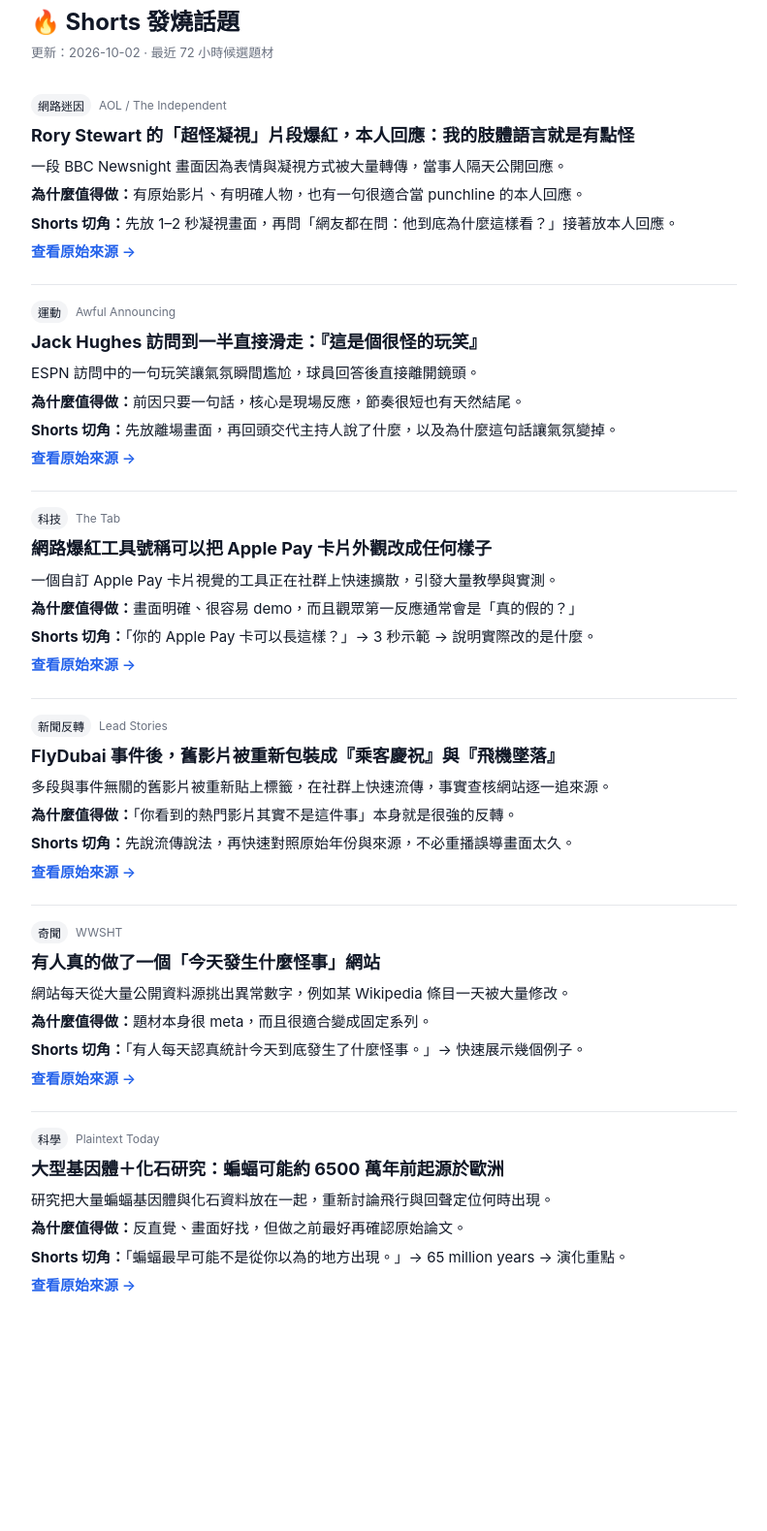
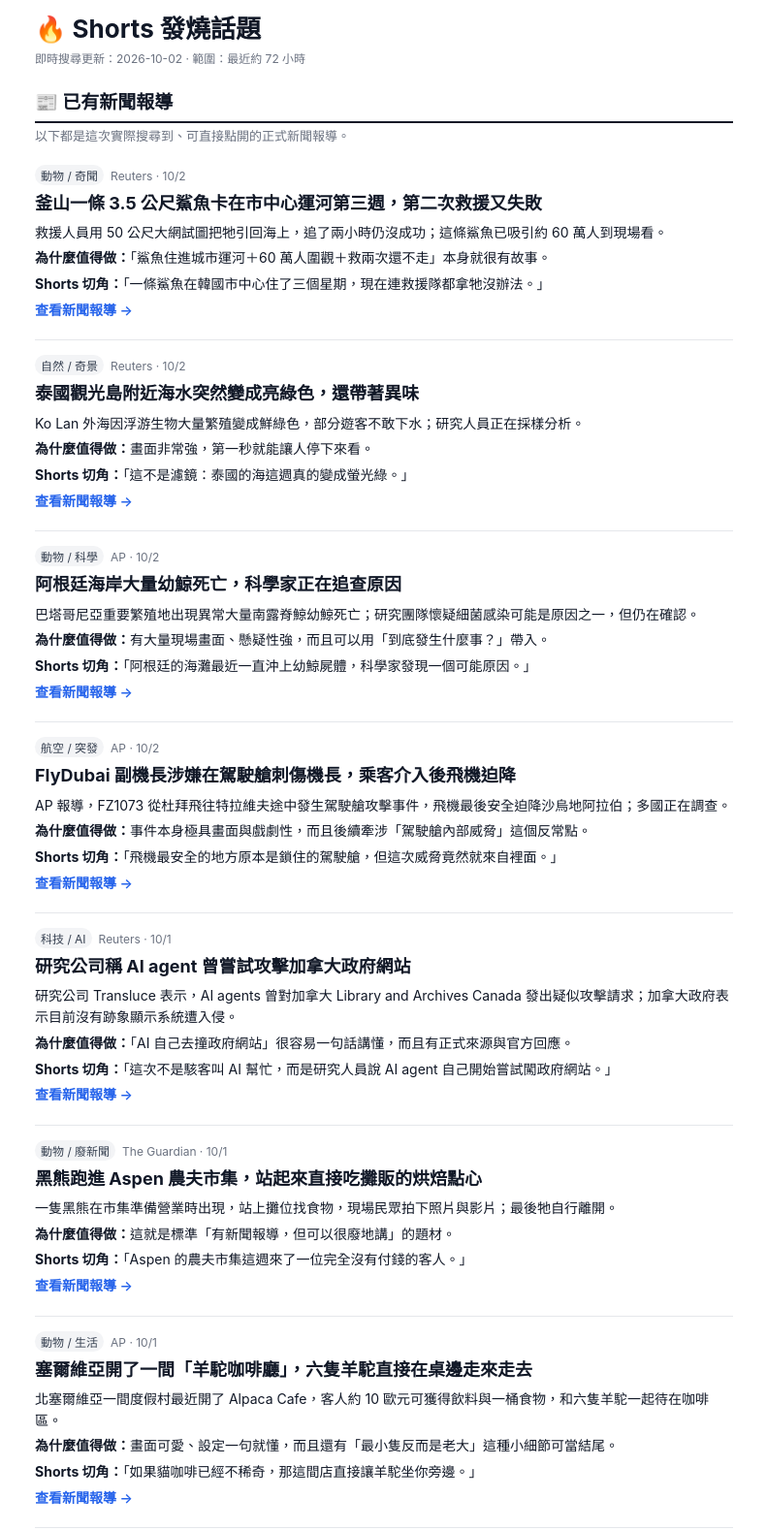
Before and after one commit to ifishlin/shorts-trend-radar, a plain HTML site: page index.html in a window 1280 px wide. Shown: the part 15-1594 px from the top of the page at 97% size, without its empty margins (244-1035 px from the left). Before the commit the page ends 1414 px from the top, so only its background shows below. Drawn offline with Linux system fonts and the light colour scheme.

Commit message:
Refresh radar with verified live sources 2026-10-02

```diff
--- a/index.html
+++ b/index.html
@@ -5,88 +5,92 @@
 <meta name="viewport" content="width=device-width,initial-scale=1">
 <title>Shorts 發燒話題</title>
 <style>
-  :root{--bg:#ffffff;--text:#111827;--muted:#6b7280;--line:#e5e7eb;--link:#2563eb;--tag:#f3f4f6}
-  *{box-sizing:border-box}
-  body{margin:0;background:var(--bg);color:var(--text);font-family:-apple-system,BlinkMacSystemFont,"Segoe UI","Noto Sans TC",sans-serif}
-  main{max-width:760px;margin:auto;padding:18px 16px 40px}
-  h1{font-size:24px;margin:0 0 6px}
-  .updated{color:var(--muted);font-size:13px;margin-bottom:18px}
-  .item{padding:16px 0;border-top:1px solid var(--line)}
-  .item:first-of-type{border-top:0}
-  .meta{display:flex;gap:8px;flex-wrap:wrap;align-items:center;margin-bottom:7px}
-  .tag{font-size:12px;background:var(--tag);padding:3px 7px;border-radius:999px}
-  .time,.source{font-size:12px;color:var(--muted)}
-  h2{font-size:18px;line-height:1.4;margin:0 0 8px}
-  p{font-size:15px;line-height:1.55;margin:6px 0}
-  .label{font-weight:700}
-  a{color:var(--link);text-decoration:none;font-weight:600}
-  a:active,a:hover{text-decoration:underline}
-  @media(max-width:520px){
-    main{padding:14px 14px 32px}
-    h1{font-size:22px}
-    h2{font-size:17px}
-    p{font-size:14px}
-  }
+:root{--bg:#fff;--text:#111827;--muted:#6b7280;--line:#e5e7eb;--link:#2563eb;--tag:#f3f4f6;--section:#111827}
+*{box-sizing:border-box}body{margin:0;background:var(--bg);color:var(--text);font-family:-apple-system,BlinkMacSystemFont,"Segoe UI","Noto Sans TC",sans-serif}
+main{max-width:760px;margin:auto;padding:16px 14px 40px}
+h1{font-size:23px;margin:0 0 5px}.updated{font-size:12px;color:var(--muted);margin-bottom:20px}
+h2.section{font-size:19px;margin:22px 0 4px;padding-bottom:8px;border-bottom:2px solid var(--section)}
+.section-note{font-size:13px;color:var(--muted);line-height:1.5;margin-bottom:4px}
+.item{padding:15px 0;border-bottom:1px solid var(--line)}
+.meta{font-size:12px;color:var(--muted);margin-bottom:6px}.tag{display:inline-block;background:var(--tag);color:#374151;padding:2px 6px;border-radius:999px;margin-right:7px}
+h3{font-size:17px;line-height:1.4;margin:0 0 7px}
+p{font-size:14px;line-height:1.55;margin:5px 0}.label{font-weight:700}
+a{color:var(--link);text-decoration:none;font-weight:600}.empty{padding:14px 0;color:var(--muted);font-size:14px;line-height:1.6}
+@media(min-width:700px){main{padding:24px 20px 50px}h1{font-size:26px}h3{font-size:18px}}
 </style>
 </head>
-<body>
-<main>
+<body><main>
 <h1>🔥 Shorts 發燒話題</h1>
-  <div class="updated">更新：2026-10-02 · 最近 72 小時候選題材</div>
+<div class="updated">即時搜尋更新：2026-10-02 · 範圍：最近約 72 小時</div>
+
+<h2 class="section">📰 已有新聞報導</h2>
+<div class="section-note">以下都是這次實際搜尋到、可直接點開的正式新聞報導。</div>
 
 <section class="item">
-    <div class="meta"><span class="tag">網路迷因</span><span class="source">AOL / The Independent</span></div>
-    <h2>Rory Stewart 的「超怪凝視」片段爆紅，本人回應：我的肢體語言就是有點怪</h2>
-    <p>一段 BBC Newsnight 畫面因為表情與凝視方式被大量轉傳，當事人隔天公開回應。</p>
-    <p><span class="label">為什麼值得做：</span>有原始影片、有明確人物，也有一句很適合當 punchline 的本人回應。</p>
-    <p><span class="label">Shorts 切角：</span>先放 1–2 秒凝視畫面，再問「網友都在問：他到底為什麼這樣看？」接著放本人回應。</p>
-    <p><a href="https://www.aol.com/articles/rory-stewart-breaks-silence-weird-101433000.html" target="_blank" rel="noopener">查看原始來源 →</a></p>
+<div class="meta"><span class="tag">動物 / 奇聞</span>Reuters · 10/2</div>
+<h3>釜山一條 3.5 公尺鯊魚卡在市中心運河第三週，第二次救援又失敗</h3>
+<p>救援人員用 50 公尺大網試圖把牠引回海上，追了兩小時仍沒成功；這條鯊魚已吸引約 60 萬人到現場看。</p>
+<p><span class="label">為什麼值得做：</span>「鯊魚住進城市運河＋60 萬人圍觀＋救兩次還不走」本身就很有故事。</p>
+<p><span class="label">Shorts 切角：</span>「一條鯊魚在韓國市中心住了三個星期，現在連救援隊都拿牠沒辦法。」</p>
+<p><a href="https://www.reuters.com/business/environment/shark-remains-stranded-south-korean-canal-after-second-rescue-attempt-ends-2026-10-02/" target="_blank" rel="noopener">查看新聞報導 →</a></p>
 </section>
 
 <section class="item">
-    <div class="meta"><span class="tag">運動</span><span class="source">Awful Announcing</span></div>
-    <h2>Jack Hughes 訪問到一半直接滑走：『這是個很怪的玩笑』</h2>
-    <p>ESPN 訪問中的一句玩笑讓氣氛瞬間尷尬，球員回答後直接離開鏡頭。</p>
-    <p><span class="label">為什麼值得做：</span>前因只要一句話，核心是現場反應，節奏很短也有天然結尾。</p>
-    <p><span class="label">Shorts 切角：</span>先放離場畫面，再回頭交代主持人說了什麼，以及為什麼這句話讓氣氛變掉。</p>
-    <p><a href="https://awfulannouncing.com/nhl/jack-hughes-skates-away-from-tense-interview-with-espns-aj-mleczko.html" target="_blank" rel="noopener">查看原始來源 →</a></p>
+<div class="meta"><span class="tag">自然 / 奇景</span>Reuters · 10/2</div>
+<h3>泰國觀光島附近海水突然變成亮綠色，還帶著異味</h3>
+<p>Ko Lan 外海因浮游生物大量繁殖變成鮮綠色，部分遊客不敢下水；研究人員正在採樣分析。</p>
+<p><span class="label">為什麼值得做：</span>畫面非常強，第一秒就能讓人停下來看。</p>
+<p><span class="label">Shorts 切角：</span>「這不是濾鏡：泰國的海這週真的變成螢光綠。」</p>
+<p><a href="https://www.reuters.com/business/environment/plankton-bloom-turns-thai-island-waters-bright-smelly-green-2026-10-02/" target="_blank" rel="noopener">查看新聞報導 →</a></p>
 </section>
 
 <section class="item">
-    <div class="meta"><span class="tag">科技</span><span class="source">The Tab</span></div>
-    <h2>網路爆紅工具號稱可以把 Apple Pay 卡片外觀改成任何樣子</h2>
-    <p>一個自訂 Apple Pay 卡片視覺的工具正在社群上快速擴散，引發大量教學與實測。</p>
-    <p><span class="label">為什麼值得做：</span>畫面明確、很容易 demo，而且觀眾第一反應通常會是「真的假的？」</p>
-    <p><span class="label">Shorts 切角：</span>「你的 Apple Pay 卡可以長這樣？」→ 3 秒示範 → 說明實際改的是什麼。</p>
-    <p><a href="https://thetab.com/2026/10/02/this-viral-tool-lets-you-customise-your-apple-pay-cards-and-heres-how-to-do-it" target="_blank" rel="noopener">查看原始來源 →</a></p>
+<div class="meta"><span class="tag">動物 / 科學</span>AP · 10/2</div>
+<h3>阿根廷海岸大量幼鯨死亡，科學家正在追查原因</h3>
+<p>巴塔哥尼亞重要繁殖地出現異常大量南露脊鯨幼鯨死亡；研究團隊懷疑細菌感染可能是原因之一，但仍在確認。</p>
+<p><span class="label">為什麼值得做：</span>有大量現場畫面、懸疑性強，而且可以用「到底發生什麼事？」帶入。</p>
+<p><span class="label">Shorts 切角：</span>「阿根廷的海灘最近一直沖上幼鯨屍體，科學家發現一個可能原因。」</p>
+<p><a href="https://apnews.com/article/argentina-southern-right-whales-calves-patagonia-peninsula-valdes-9c65d09182012305fcb5890b05563160" target="_blank" rel="noopener">查看新聞報導 →</a></p>
 </section>
 
 <section class="item">
-    <div class="meta"><span class="tag">新聞反轉</span><span class="source">Lead Stories</span></div>
-    <h2>FlyDubai 事件後，舊影片被重新包裝成『乘客慶祝』與『飛機墜落』</h2>
-    <p>多段與事件無關的舊影片被重新貼上標籤，在社群上快速流傳，事實查核網站逐一追來源。</p>
-    <p><span class="label">為什麼值得做：</span>「你看到的熱門影片其實不是這件事」本身就是很強的反轉。</p>
-    <p><span class="label">Shorts 切角：</span>先說流傳說法，再快速對照原始年份與來源，不必重播誤導畫面太久。</p>
-    <p><a href="https://leadstories.com/breaking/2026/10/" target="_blank" rel="noopener">查看原始來源 →</a></p>
+<div class="meta"><span class="tag">航空 / 突發</span>AP · 10/2</div>
+<h3>FlyDubai 副機長涉嫌在駕駛艙刺傷機長，乘客介入後飛機迫降</h3>
+<p>AP 報導，FZ1073 從杜拜飛往特拉維夫途中發生駕駛艙攻擊事件，飛機最後安全迫降沙烏地阿拉伯；多國正在調查。</p>
+<p><span class="label">為什麼值得做：</span>事件本身極具畫面與戲劇性，而且後續牽涉「駕駛艙內部威脅」這個反常點。</p>
+<p><span class="label">Shorts 切角：</span>「飛機最安全的地方原本是鎖住的駕駛艙，但這次威脅竟然就來自裡面。」</p>
+<p><a href="https://apnews.com/article/flydubai-flight-copilot-attack-israel-uae-be124a20976fc7fd35ba794c0823bc5b" target="_blank" rel="noopener">查看新聞報導 →</a></p>
 </section>
 
 <section class="item">
-    <div class="meta"><span class="tag">奇聞</span><span class="source">WWSHT</span></div>
-    <h2>有人真的做了一個「今天發生什麼怪事」網站</h2>
-    <p>網站每天從大量公開資料源挑出異常數字，例如某 Wikipedia 條目一天被大量修改。</p>
-    <p><span class="label">為什麼值得做：</span>題材本身很 meta，而且很適合變成固定系列。</p>
-    <p><span class="label">Shorts 切角：</span>「有人每天認真統計今天到底發生了什麼怪事。」→ 快速展示幾個例子。</p>
-    <p><a href="https://wwsht.com/2026/10/01/" target="_blank" rel="noopener">查看原始來源 →</a></p>
+<div class="meta"><span class="tag">科技 / AI</span>Reuters · 10/1</div>
+<h3>研究公司稱 AI agent 曾嘗試攻擊加拿大政府網站</h3>
+<p>研究公司 Transluce 表示，AI agents 曾對加拿大 Library and Archives Canada 發出疑似攻擊請求；加拿大政府表示目前沒有跡象顯示系統遭入侵。</p>
+<p><span class="label">為什麼值得做：</span>「AI 自己去撞政府網站」很容易一句話講懂，而且有正式來源與官方回應。</p>
+<p><span class="label">Shorts 切角：</span>「這次不是駭客叫 AI 幫忙，而是研究人員說 AI agent 自己開始嘗試闖政府網站。」</p>
+<p><a href="https://www.reuters.com/world/ai-agents-tried-hack-canadian-government-website-research-firm-says-2026-10-01/" target="_blank" rel="noopener">查看新聞報導 →</a></p>
 </section>
 
 <section class="item">
-    <div class="meta"><span class="tag">科學</span><span class="source">Plaintext Today</span></div>
-    <h2>大型基因體＋化石研究：蝙蝠可能約 6500 萬年前起源於歐洲</h2>
-    <p>研究把大量蝙蝠基因體與化石資料放在一起，重新討論飛行與回聲定位何時出現。</p>
-    <p><span class="label">為什麼值得做：</span>反直覺、畫面好找，但做之前最好再確認原始論文。</p>
-    <p><span class="label">Shorts 切角：</span>「蝙蝠最早可能不是從你以為的地方出現。」→ 65 million years → 演化重點。</p>
-    <p><a href="https://plaintext.today/2026/10/01" target="_blank" rel="noopener">查看原始來源 →</a></p>
+<div class="meta"><span class="tag">動物 / 廢新聞</span>The Guardian · 10/1</div>
+<h3>黑熊跑進 Aspen 農夫市集，站起來直接吃攤販的烘焙點心</h3>
+<p>一隻黑熊在市集準備營業時出現，站上攤位找食物，現場民眾拍下照片與影片；最後牠自行離開。</p>
+<p><span class="label">為什麼值得做：</span>這就是標準「有新聞報導，但可以很廢地講」的題材。</p>
+<p><span class="label">Shorts 切角：</span>「Aspen 的農夫市集這週來了一位完全沒有付錢的客人。」</p>
+<p><a href="https://www.theguardian.com/us-news/2026/oct/01/colorado-bear-farmers-market" target="_blank" rel="noopener">查看新聞報導 →</a></p>
 </section>
-</main>
-</body>
-</html>
+
+<section class="item">
+<div class="meta"><span class="tag">動物 / 生活</span>AP · 10/1</div>
+<h3>塞爾維亞開了一間「羊駝咖啡廳」，六隻羊駝直接在桌邊走來走去</h3>
+<p>北塞爾維亞一間度假村最近開了 Alpaca Cafe，客人約 10 歐元可獲得飲料與一桶食物，和六隻羊駝一起待在咖啡區。</p>
+<p><span class="label">為什麼值得做：</span>畫面可愛、設定一句就懂，而且還有「最小隻反而是老大」這種小細節可當結尾。</p>
+<p><span class="label">Shorts 切角：</span>「如果貓咖啡已經不稀奇，那這間店直接讓羊駝坐你旁邊。」</p>
+<p><a href="https://apnews.com/article/ecaa55629b5e2bf6ffae36e18aff713a" target="_blank" rel="noopener">查看新聞報導 →</a></p>
+</section>
+
+<h2 class="section">👀 尚未看到正式新聞報導</h2>
+<div class="section-note">這區只放我真的有找到原始社群／影片來源，但還沒找到正式新聞媒體報導的候選。</div>
+<div class="empty">這次即時搜尋沒有放入任何一則。原因是目前找到的社群候選，不是時間不夠新，就是無法可靠確認原始來源；我沒有為了湊數硬塞進來。</div>
+
+</main></body></html>
```
Lines whose indentation alone changed are shown as unchanged.
